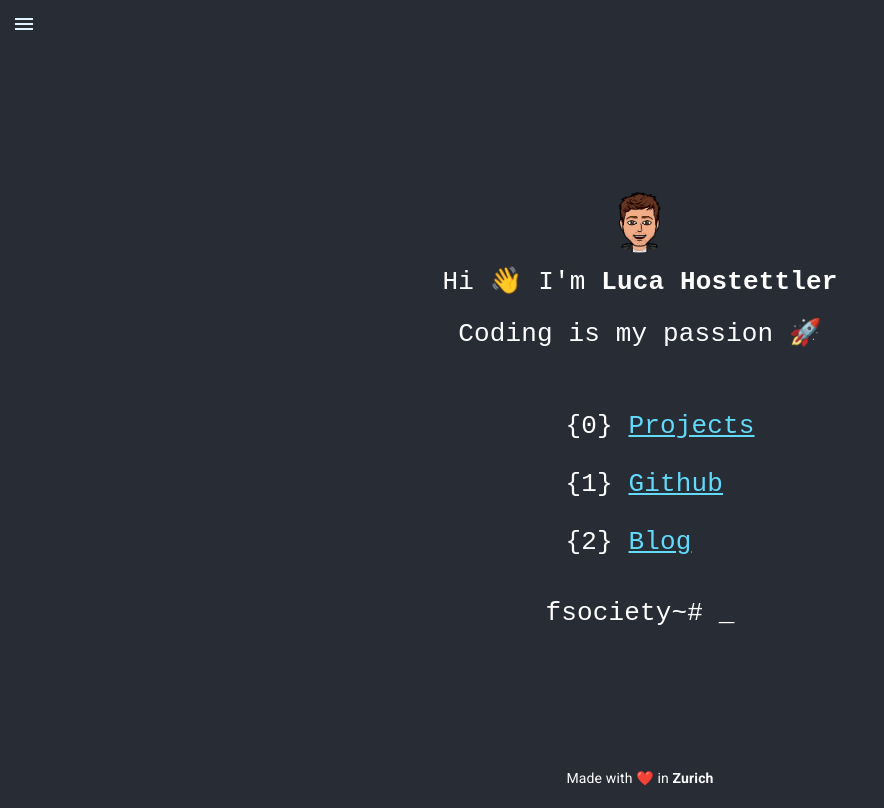
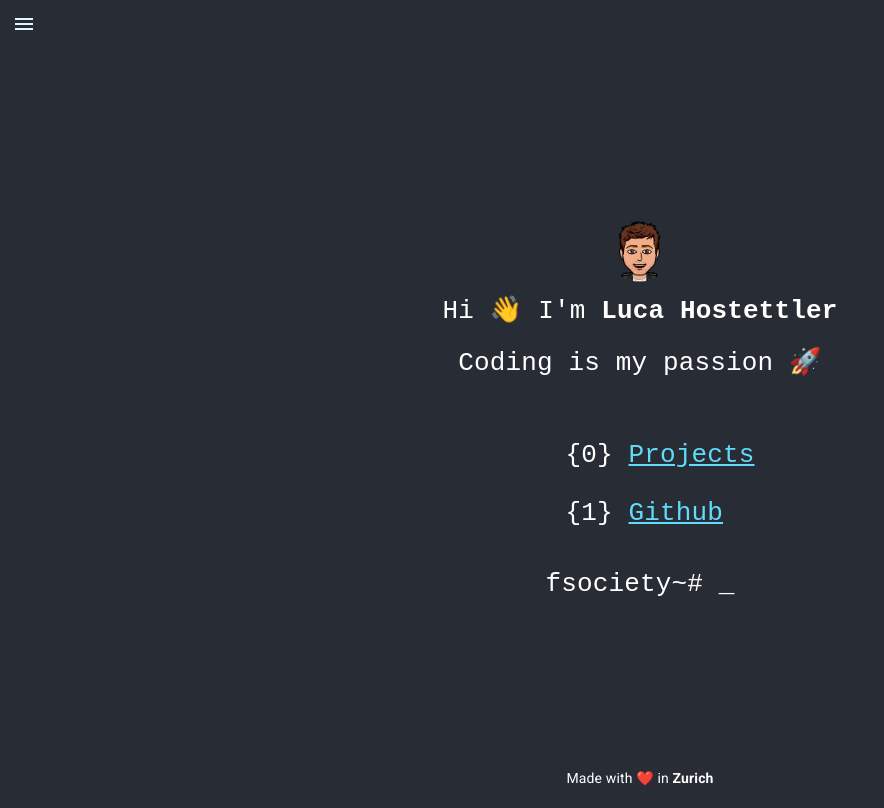
Before and after one commit to lucahost/personal-website, a React (Create React App) app: page / in a window 1280 px wide. Shown: the whole page, without its empty margins (0-884 px from the left). Built offline with nearby package versions, Linux system fonts and the light colour scheme.

Commit message:
Remove Blog

```diff
--- a/src/components/Index.tsx
+++ b/src/components/Index.tsx
@@ -34,16 +34,6 @@ export const Index: React.FC = () => {
             Github
         </a>
         </li>
-        <li>
-          {'{'}2{'} '}
-          <a className="App-link"
-            href="https://blog.lucahost.dev"
-            target="_blank"
-            rel="noopener noreferrer"
-          >
-            Blog
-        </a>
-        </li>
       </ul>
       <p>
         <span>fsociety~# </span>
```
